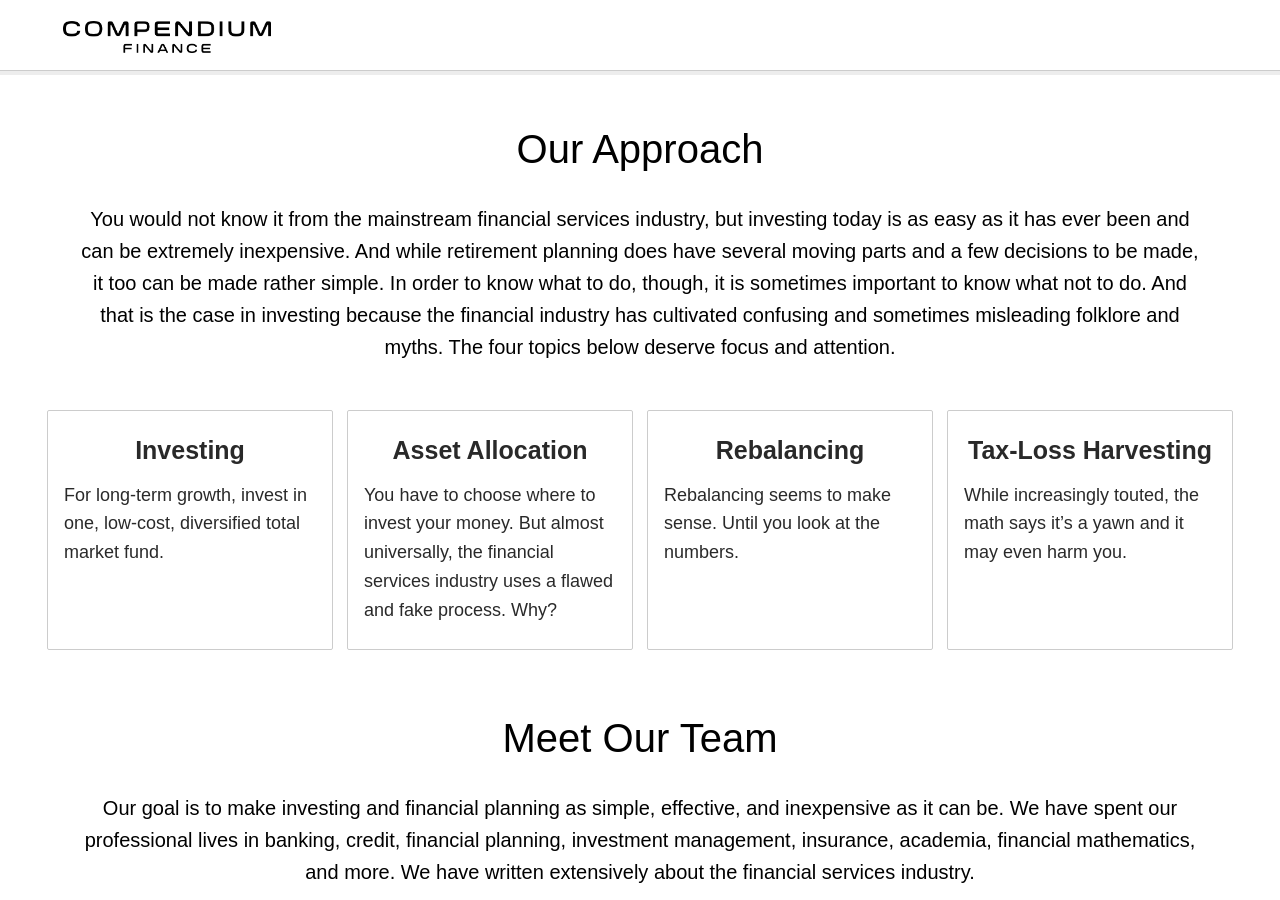
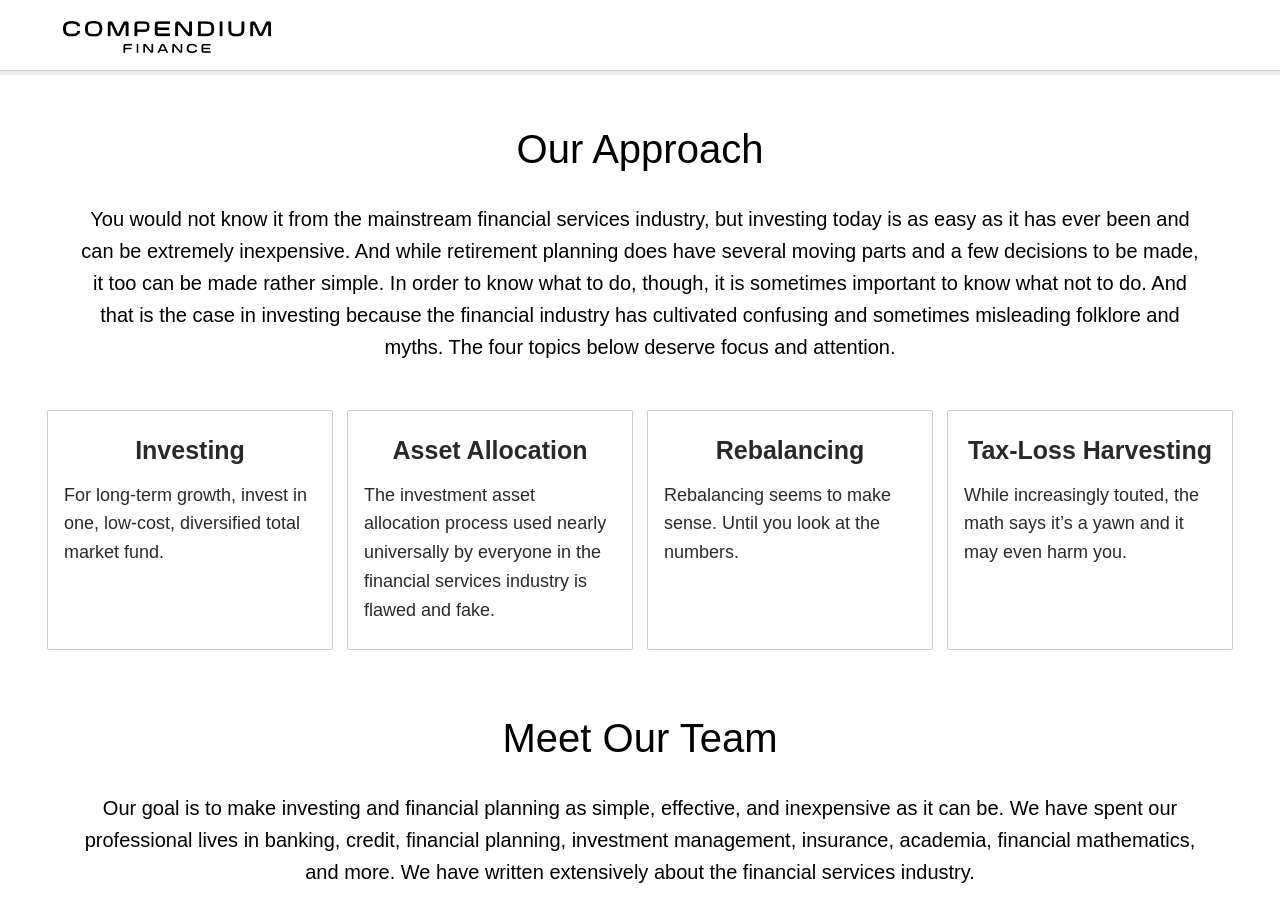
Before and after one commit to plynty/compendiumfinance, a Jekyll site: the page built from aboutus.md, in a window 1280 px wide and 900 px high. Built offline with Jekyll 4.4.1, drawn with Linux system fonts in a browser that asks for light colours; nearby versions of some CDN libraries; some web fonts are replaced.

Commit message:
Updated Asset Allocation

```diff
--- a/_resources/asset-allocation.md
+++ b/_resources/asset-allocation.md
@@ -5,8 +5,8 @@ format_class: resource
 section: resource-cards
 no_date: true
 status: current
-lead: You have to choose where to invest your money.  But almost universally, the
-  financial services industry uses a flawed and fake process.  Why?
+lead: The investment asset allocation process used nearly universally by everyone
+  in the financial services industry is flawed and fake.
 source: external
 link:
 ---
```
